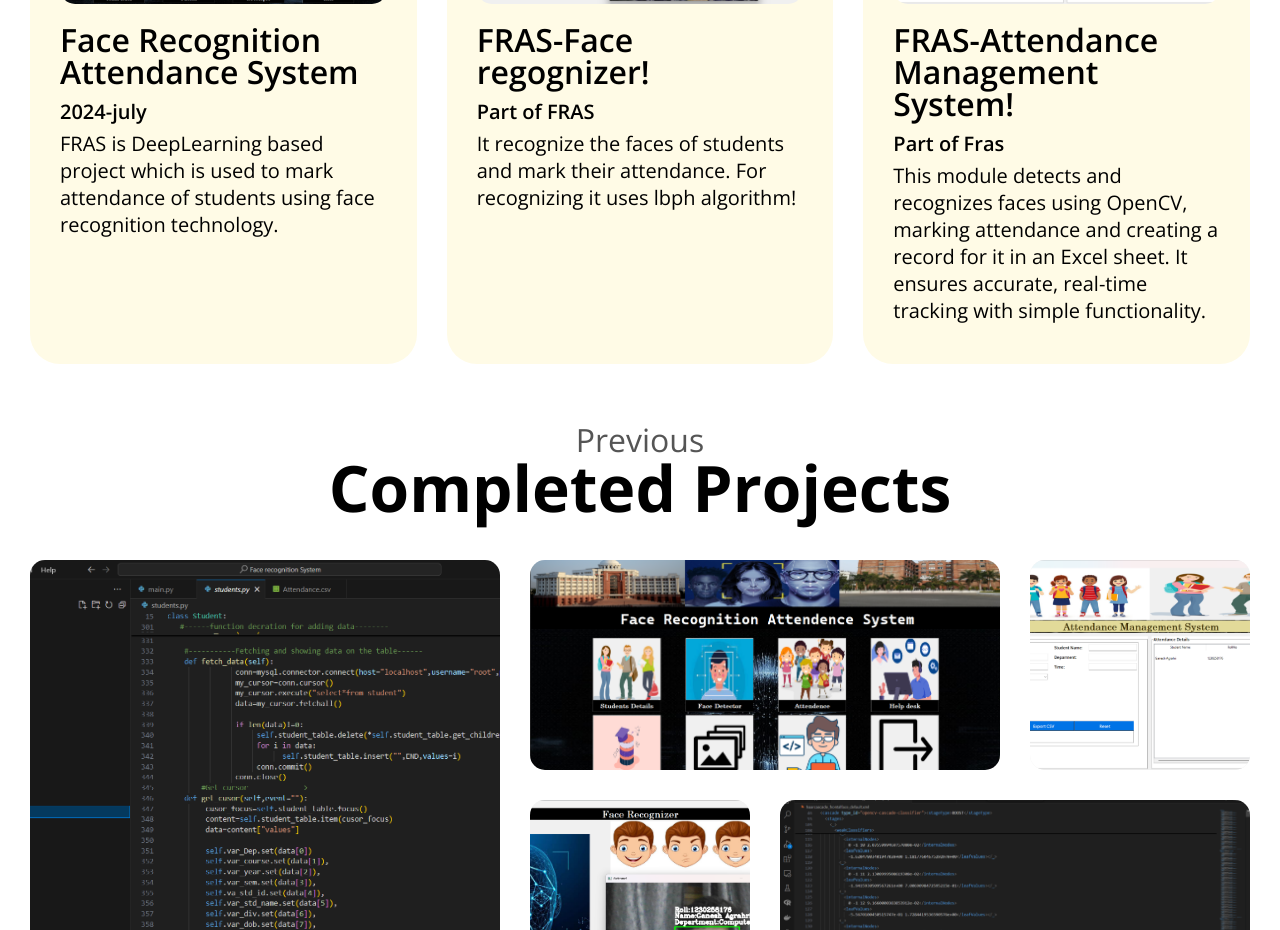
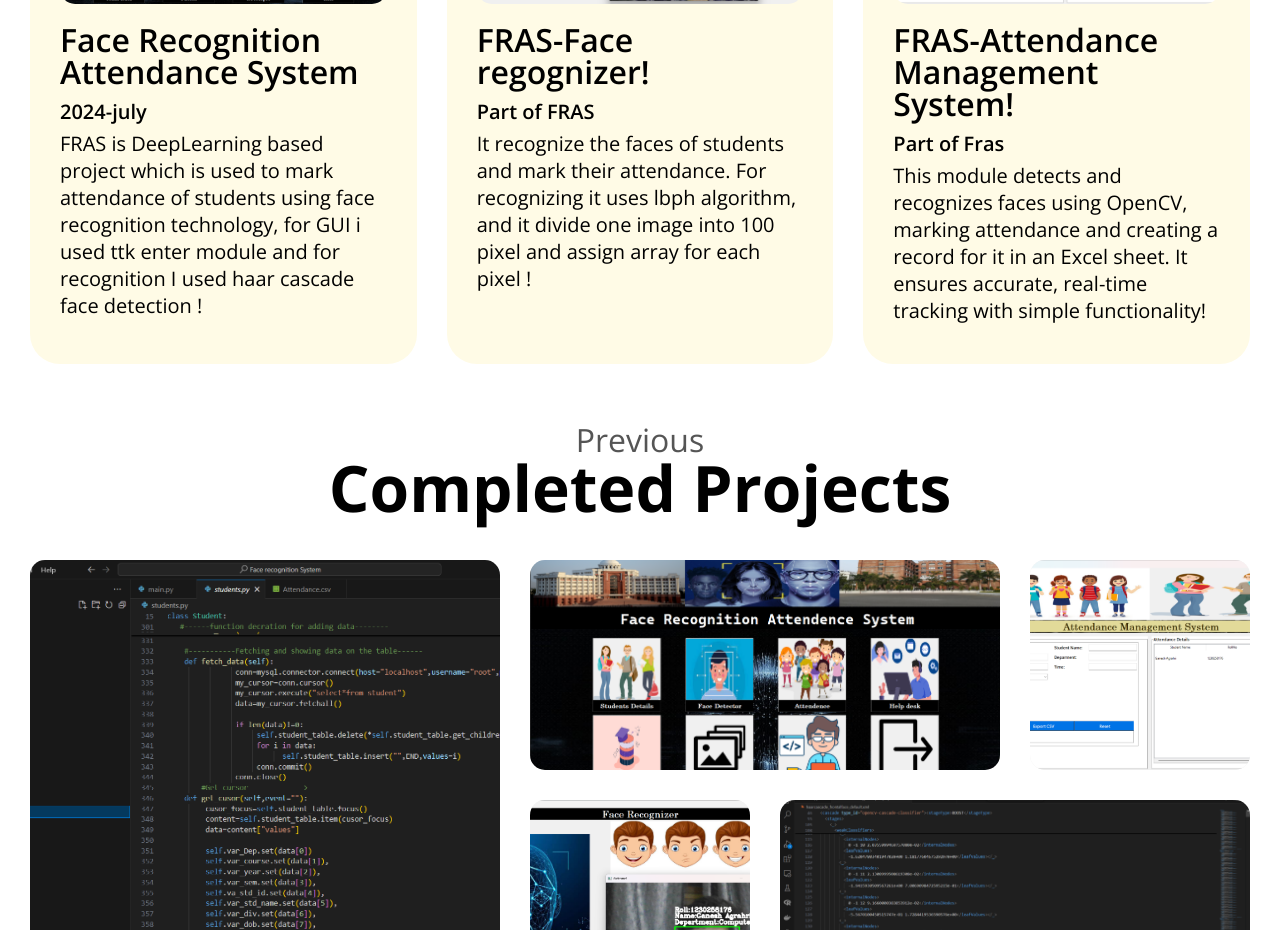
Before and after one commit to ganeshagrahari/ganesh-site-deploy, a Next.js app: page / in a window 1280 px wide. Shown: the part 2120-3050 px from the top of the page. Built offline with nearby package versions, Linux system fonts and the light colour scheme; some icons are missing.

Commit message:
Update page.js

```diff
--- a/app/page.js
+++ b/app/page.js
@@ -213,7 +213,7 @@ export default function Home() {
 					</figure>
 					<h3>Face Recognition Attendance System</h3>
 					<div>2024-july</div>
-					<p>FRAS is DeepLearning based  project which is used to mark attendance of students using face recognition technology.</p>
+					<p>FRAS is DeepLearning based  project which is used to mark attendance of students using face recognition technology, for GUI i used ttk enter module and for recognition I used haar cascade face detection !</p>
 				</article>
 				<article>
 					<figure>
@@ -226,7 +226,7 @@ export default function Home() {
 					</figure>
 					<h3>FRAS-Face regognizer!</h3>
 					<div>Part of FRAS</div>
-					<p>It recognize the faces  of students and mark their attendance. For recognizing it uses lbph algorithm!</p>
+					<p>It recognize the faces  of students and mark their attendance. For recognizing it uses lbph algorithm, and it divide one image into 100 pixel and assign array for each pixel !</p>
 				</article>
 				<article>
 					<figure>
@@ -239,7 +239,7 @@ export default function Home() {
 					</figure>
 					<h3>FRAS-Attendance Management System!</h3>
 					<div>Part of Fras</div>
-					<p>This module detects and recognizes faces using OpenCV, marking attendance and creating a record for it in an Excel sheet. It ensures accurate, real-time tracking with simple functionality.</p>
+					<p>This module detects and recognizes faces using OpenCV, marking attendance and creating a record for it in an Excel sheet. It ensures accurate, real-time tracking with simple functionality!</p>
 				</article>
 
 			</div>
```
